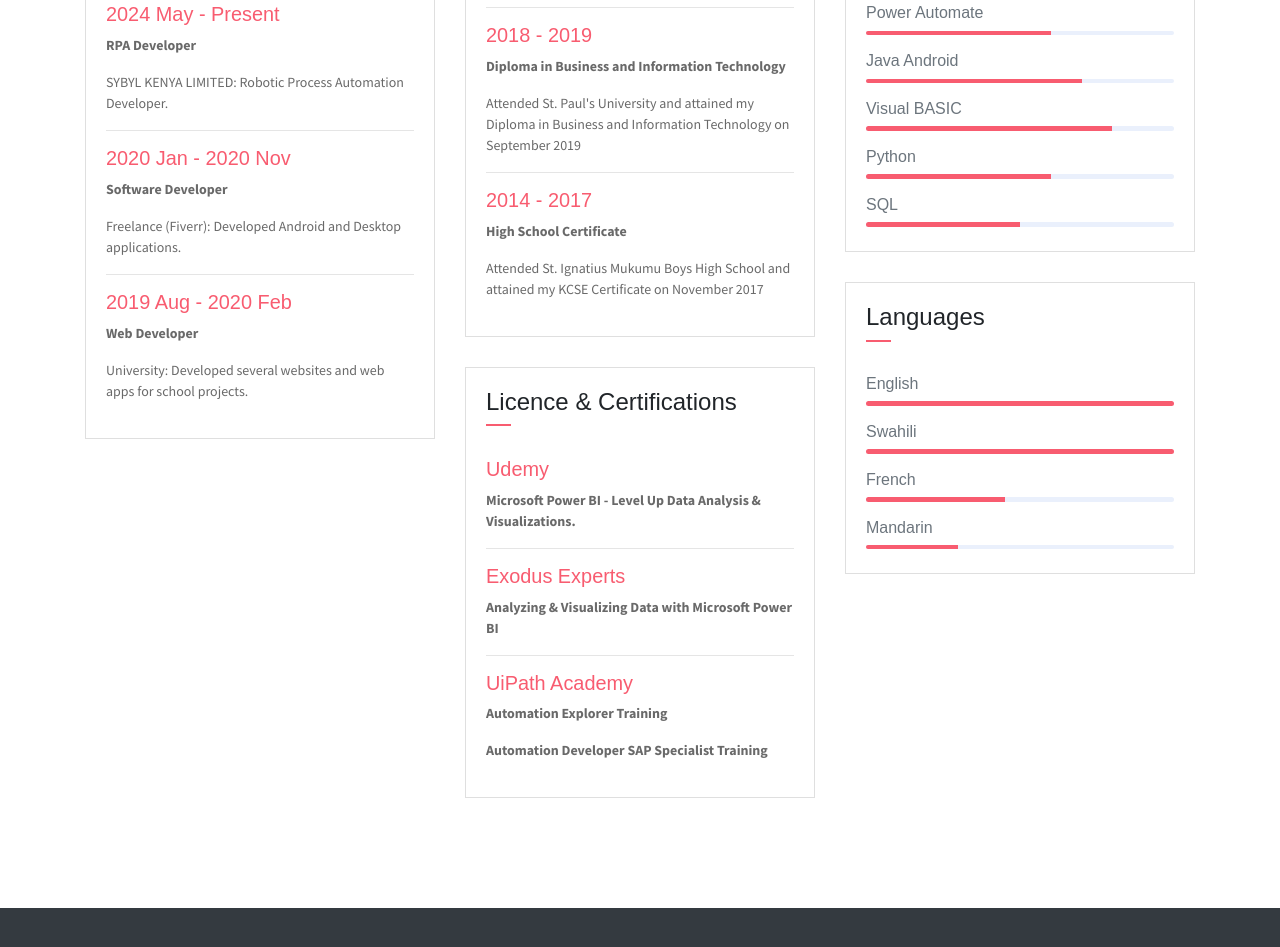
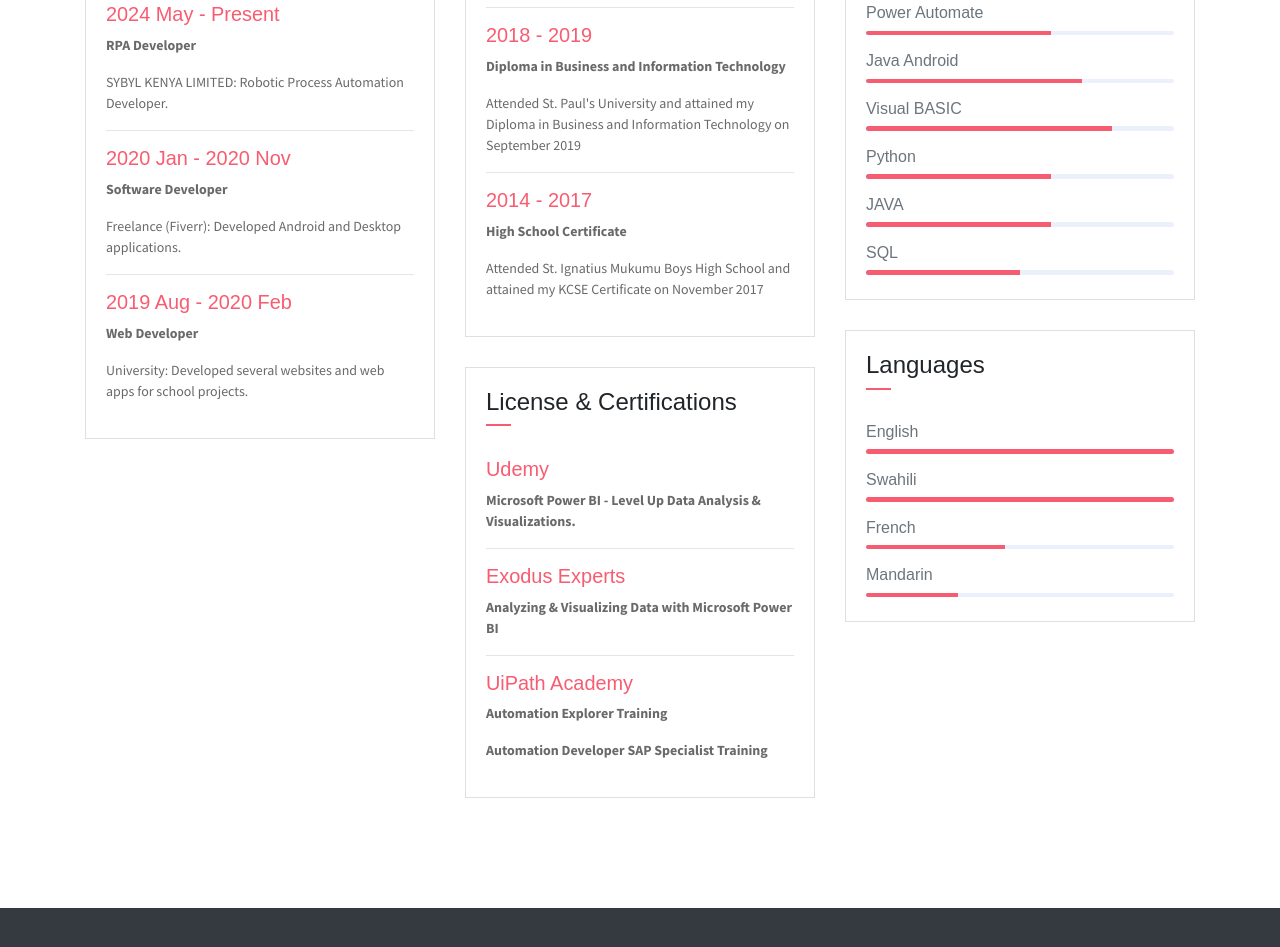
Before and after one commit to astonjr/astonjunior.github.io, a website: page index.html in a window 1280 px wide. Shown: the part 1736-2683 px from the top of the page. Drawn offline with Linux system fonts and the light colour scheme; some packages are replaced by stand-ins of ours.

Commit message:
Update index.html

```diff
--- a/index.html
+++ b/index.html
@@ -196,7 +196,7 @@
                     <div class="card">
                         <div class="card-header">
                              <div class="mt-2">
-                                 <h4>Licence & Certifications</h4>
+                                 <h4>License & Certifications</h4>
                                  <span class="line"></span>
                              </div>
                          </div>
@@ -249,6 +249,10 @@
                             <h6>Python</h6>
                             <div class="progress mb-3">
                                 <div class="progress-bar bg-danger" role="progressbar" style="width: 60%" aria-valuenow="75" aria-valuemin="0" aria-valuemax="100"></div>
+                            </div>
+			    <h6>JAVA</h6>
+                            <div class="progress mb-3">
+                                <div class="progress-bar bg-danger" role="progressbar" style="width: 60%" aria-valuenow="60" aria-valuemin="0" aria-valuemax="100"></div>
                             </div>
                             <h6>SQL</h6>
                             <div class="progress mb-3">
```
